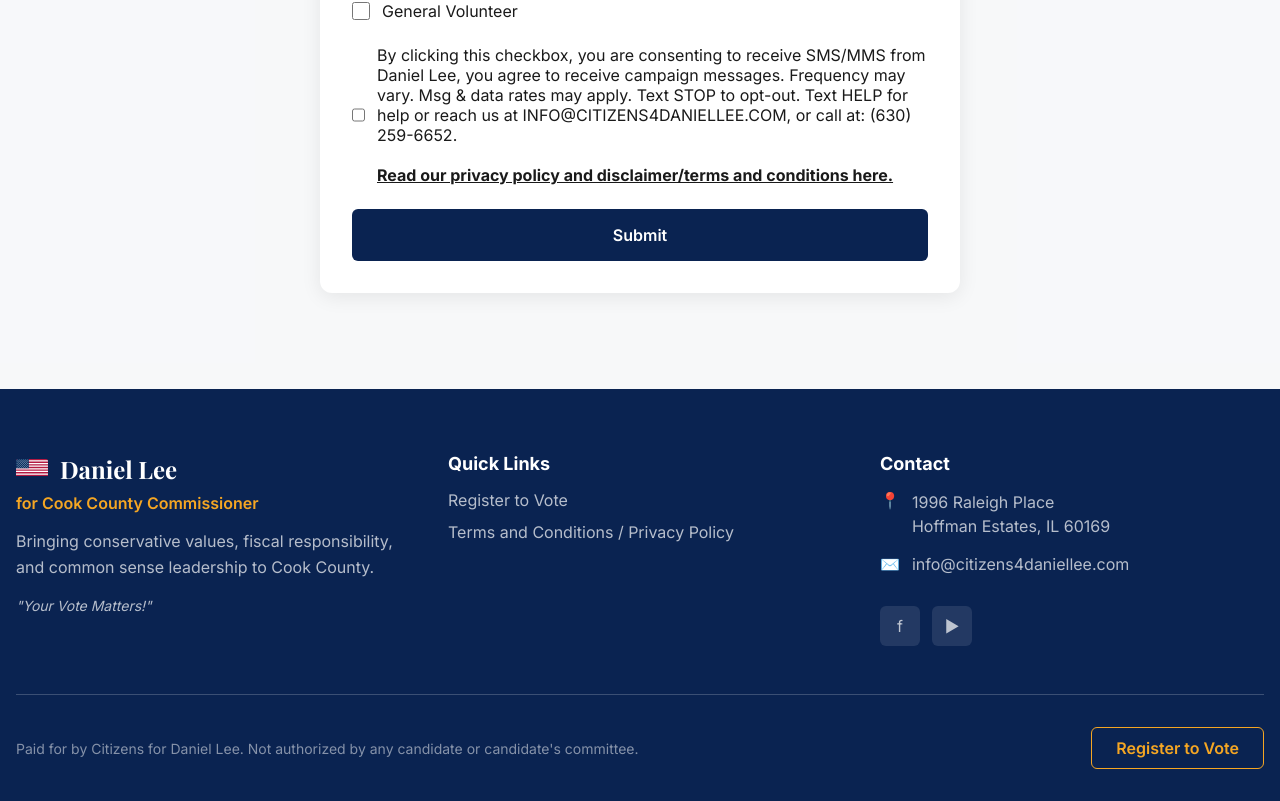
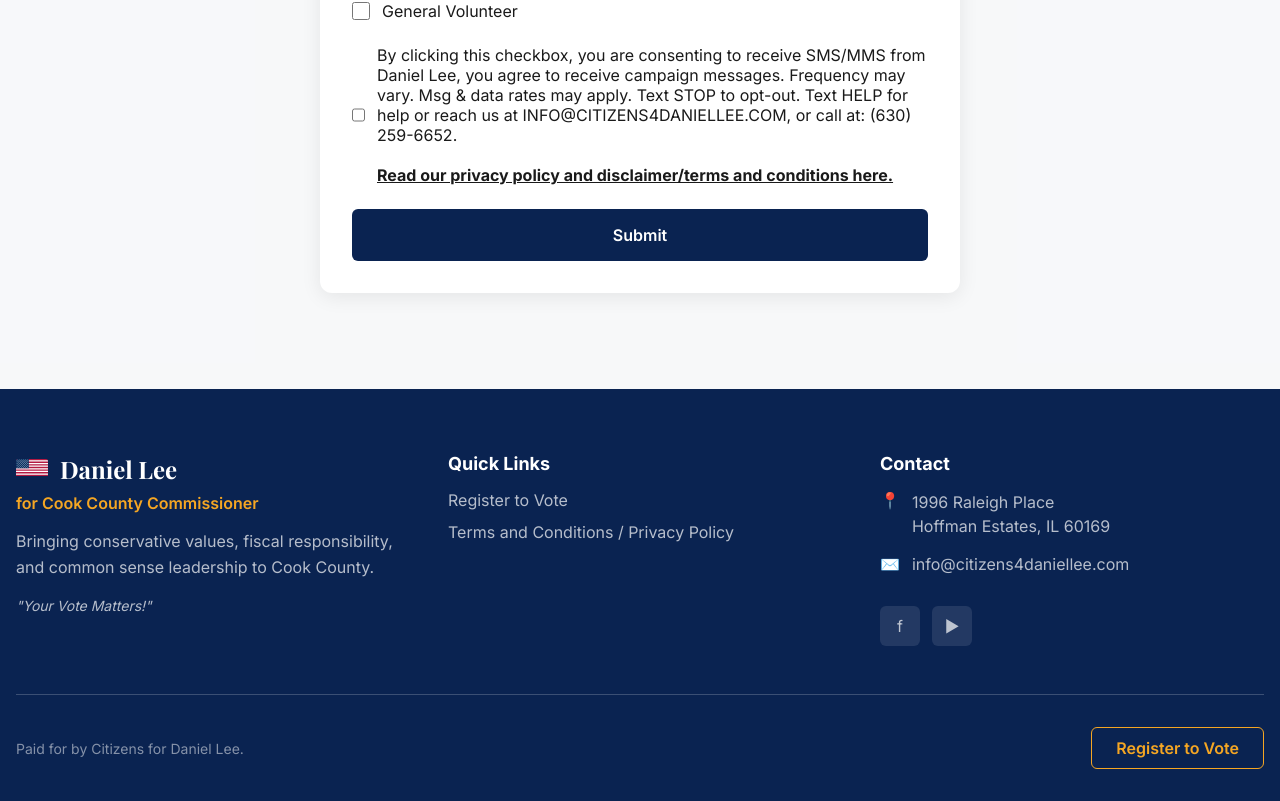
Before and after one commit to Acanthus-Tech/DanielLeeLanding, a Next.js app: page / in a window 1280 px wide. Shown: the part 5988-6789 px from the top of the page. Built offline with nearby package versions, Linux system fonts and the light colour scheme.

Commit message:
footer change

```diff
--- a/src/components/Footer.js
+++ b/src/components/Footer.js
@@ -84,8 +84,7 @@ export default function Footer() {
 
         <div className={styles.bottom}>
           <p className={styles.disclaimer}>
-            Paid for by Citizens for Daniel Lee. Not authorized by any candidate
-            or candidate's committee.
+            Paid for by Citizens for Daniel Lee.
           </p>
           <a
             href="https://ova.elections.il.gov/"
```
